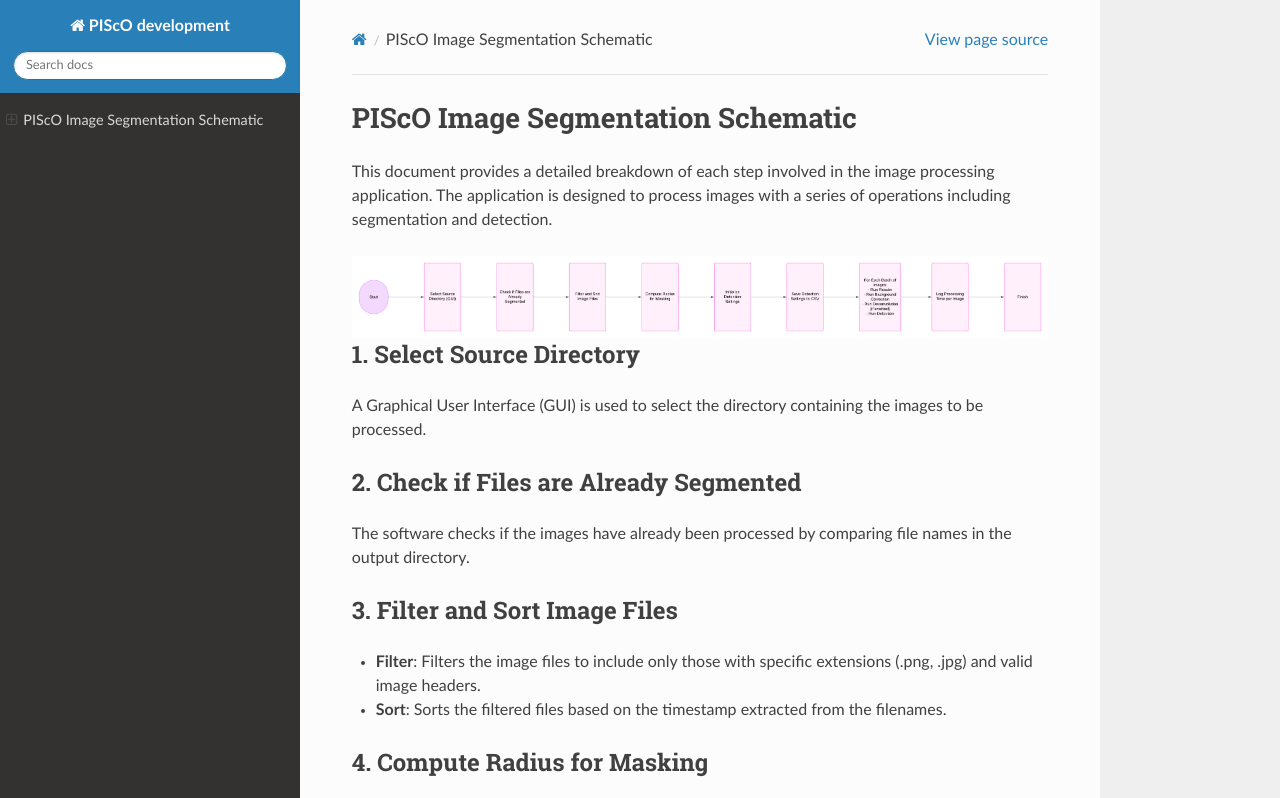
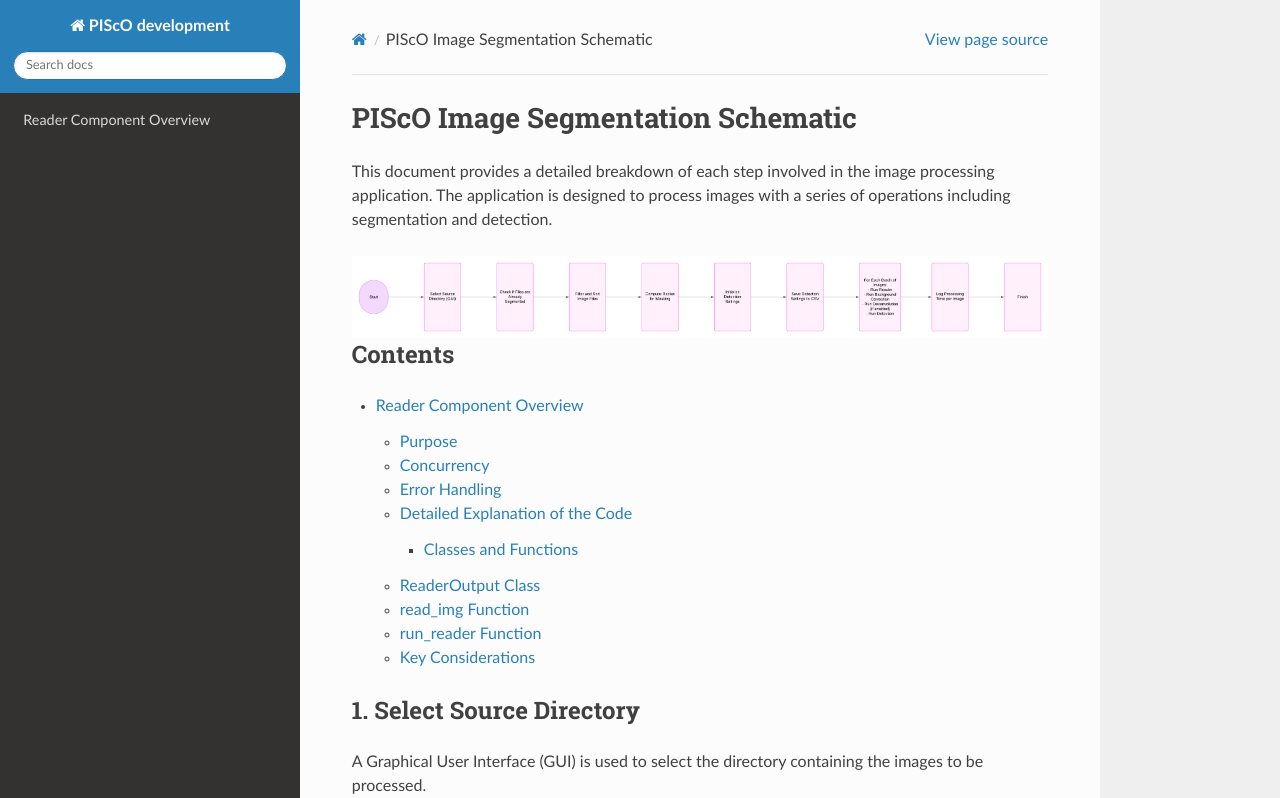
Before and after one commit to vdausmann/PIScO_Control_Center, a Sphinx documentation site: the page built from docs/source/index.rst, in a window 1280 px wide and 900 px high, cut to the strip 0-798 px from the top of the window. Built offline with Sphinx 7.4.7 and the Read the Docs theme 3.1.0, drawn with Linux system fonts in a browser that asks for light colours.

Commit message:
update index content

```diff
--- a/docs/source/index.rst
+++ b/docs/source/index.rst
@@ -7,6 +7,12 @@ This document provides a detailed breakdown of each step involved in the image p
    :alt: Optional alternative text
    :width: 700px
    :align: center
+
+Contents
+--------
+
+.. toctree::
+    reader
 
 1. Select Source Directory
 ---------------------------
```
